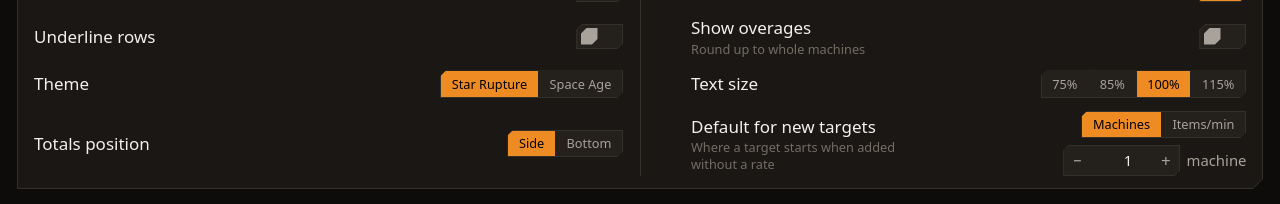
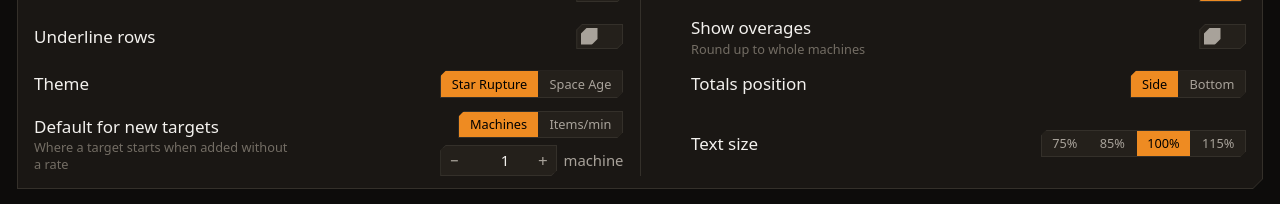
Before and after one commit to GoodStuffSoftware/star-rupture-planner, a Vue app: page / in a window 1280 px wide. Shown: the part 396-600 px from the top of the page. Built offline with nearby package versions, Linux system fonts and the light colour scheme; no server answers.

Commit message:
style(options): place text size after the new-target default
Co-Authored-By: Claude Sonnet 5.5 <noreply@anthropic.com>

```diff
--- a/src/components/OptionsPanel.vue
+++ b/src/components/OptionsPanel.vue
@@ -366,16 +366,6 @@ function selectedBuildingId(chain: { baseId: string; upgradedId: string }): stri
             />
           </div>
 
-          <!-- Tree text size -->
-          <div class="flex items-center justify-between gap-3">
-            <span class="text-base text-[var(--text)]">Text size</span>
-            <SegmentedControl
-              :options="fontScales"
-              :model-value="store.treeFontScale"
-              @update:model-value="store.setTreeFontScale($event as number)"
-            />
-          </div>
-
           <!-- Totals placement -->
           <div class="flex items-center justify-between gap-3">
             <span class="text-base text-[var(--text)]">Totals position</span>
@@ -446,6 +436,16 @@ function selectedBuildingId(chain: { baseId: string; upgradedId: string }): stri
             </div>
           </div>
 
+          <!-- Tree text size -->
+          <div class="flex items-center justify-between gap-3">
+            <span class="text-base text-[var(--text)]">Text size</span>
+            <SegmentedControl
+              :options="fontScales"
+              :model-value="store.treeFontScale"
+              @update:model-value="store.setTreeFontScale($event as number)"
+            />
+          </div>
+
           <!-- Reset overrides button (only when overrides exist) -->
           <div v-if="hasOverrides" class="pt-1">
             <button
```
